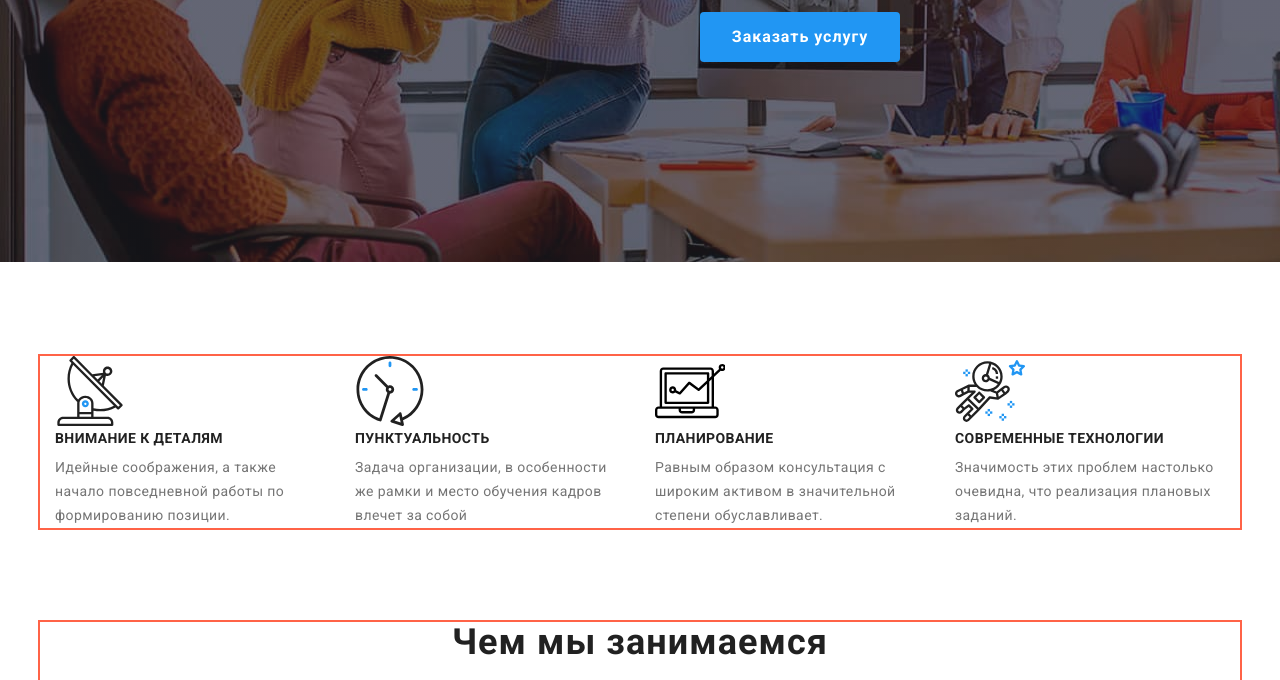
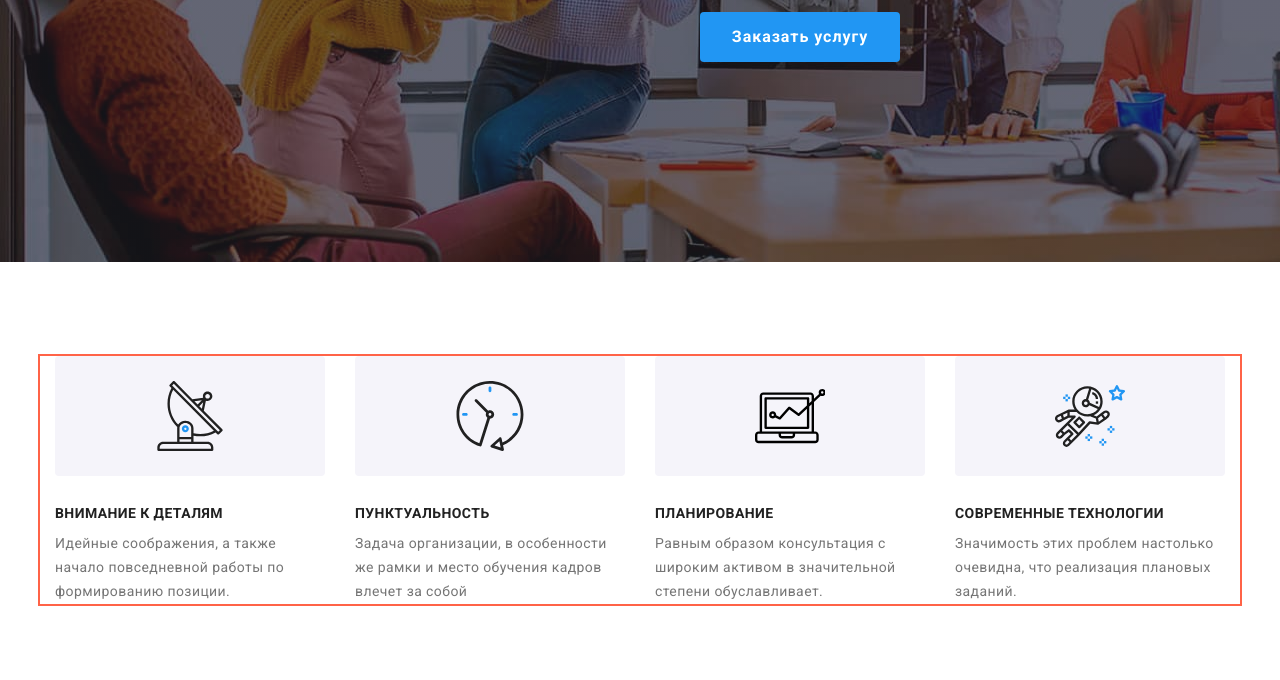
Before and after one commit to Alexey-Kaliostro/goit-markup-hw-04, a plain HTML site: page index.html in a window 1280 px wide. Shown: the part 417-1097 px from the top of the page. Drawn offline with Linux system fonts and the light colour scheme; files whose address does not match are found by name.

Commit message:
advantages

```diff
--- a/css/main.css
+++ b/css/main.css
@@ -127,6 +127,9 @@ span {
 	color: var(--over-txt-color);
 	/*background-color: grey;*/
 }
+.overlay-container button {
+	cursor: pointer;
+}
 h1 {
 	font-weight: 900;
 	font-size: 44px;
@@ -173,6 +176,16 @@ button {
 	text-transform: uppercase;
 	margin-top: 0px;
 	margin-bottom: 10px;
+}
+.feature-background {
+	display: flex;
+	background-color: #f5f4fa;
+	width: 270px;
+	height: 120px;
+	align-items: center;
+	justify-content: center;
+	border-radius: 4px;
+	margin-bottom: 30px;
 }
 .feature-icon {
 	width: 70px;
--- a/index.html
+++ b/index.html
@@ -60,42 +60,52 @@
 				<h2 class="hidden">Наши преимущества</h2>
 				<ul class="advantages">
 					<li>
-						<!--<img class="features" src="./images/antenna.svg" alt="antenna image" width="70" />-->
-						<!-- <div class="fake-picture"></div> -->
-						<svg class="feature-icon"><use href="./images/symbol-defs.svg#antenna"></use></svg>
+
+						<div class="feature-background">
+							<svg class="feature-icon">
+								<use href="./images/symbol-defs.svg#antenna">
+								</use>
+							</svg>
+						</div>
 						<h3 class="feature-name attention">Внимание к деталям</h3>
 						<p class="feature-desc">
 							Идейные соображения, а также начало повседневной работы по формированию позиции.
 						</p>
 					</li>
 					<li>
-						<!--<img class="features" src="./images/clock.svg" alt="clock image" width="70" />-->
-						<!-- <div class="fake-picture"></div> -->
+
+						<div class="feature-background">
 							<svg class="feature-icon">
-							<use href="./images/symbol-defs.svg#clock"></use>
+								<use href="./images/symbol-defs.svg#clock">
+								</use>
 							</svg>
+						</div>
 						<h3 class="feature-name punctuality">Пунктуальность</h3>
 						<p class="feature-desc">
 							Задача организации, в особенности же рамки и место обучения кадров влечет за собой
 						</p>
 					</li>
 					<li>
-						<!--<img class="features" src="./images/pc.svg" alt="pc image" width="70" />-->
-						<!-- <div class="fake-picture"></div> -->
+
+						<div class="feature-background">
 							<svg class="feature-icon">
-							<use href="./images/symbol-defs.svg#pc"></use>
+								<use href="./images/symbol-defs.svg#pc">
+								</use>
 							</svg>
+						</div>
 						<h3 class="feature-name planning">Планирование</h3>
 						<p class="feature-desc">
 							Равным образом консультация с широким активом в значительной степени обуславливает.
 						</p>
 					</li>
 					<li>
-						<!--<img class="features" src="./images/spaceman.svg" alt="spaceman image" width="70" />-->
-						<!-- <div class="fake-picture"></div> -->
+
+						<div class="feature-background">
 							<svg class="feature-icon">
-							<use href="./images/symbol-defs.svg#spaceman"></use>
+								<use href="./images/symbol-defs.svg#spaceman">
+								</use>
 							</svg>
+						</div>
 						<h3 class="feature-name technology">Современные технологии</h3>
 						<p class="feature-desc">
 							Значимость этих проблем настолько очевидна, что реализация плановых заданий.
```
Lines whose indentation alone changed are shown as unchanged.
